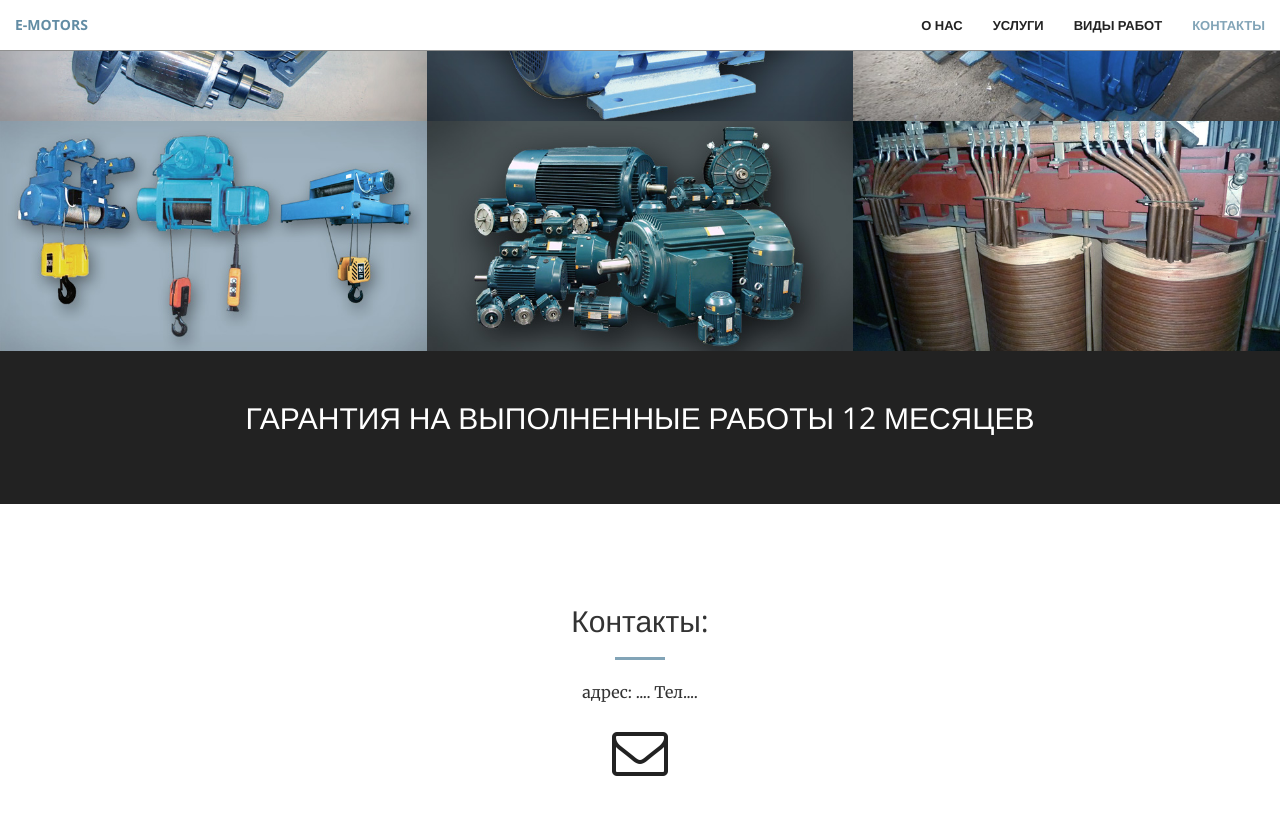
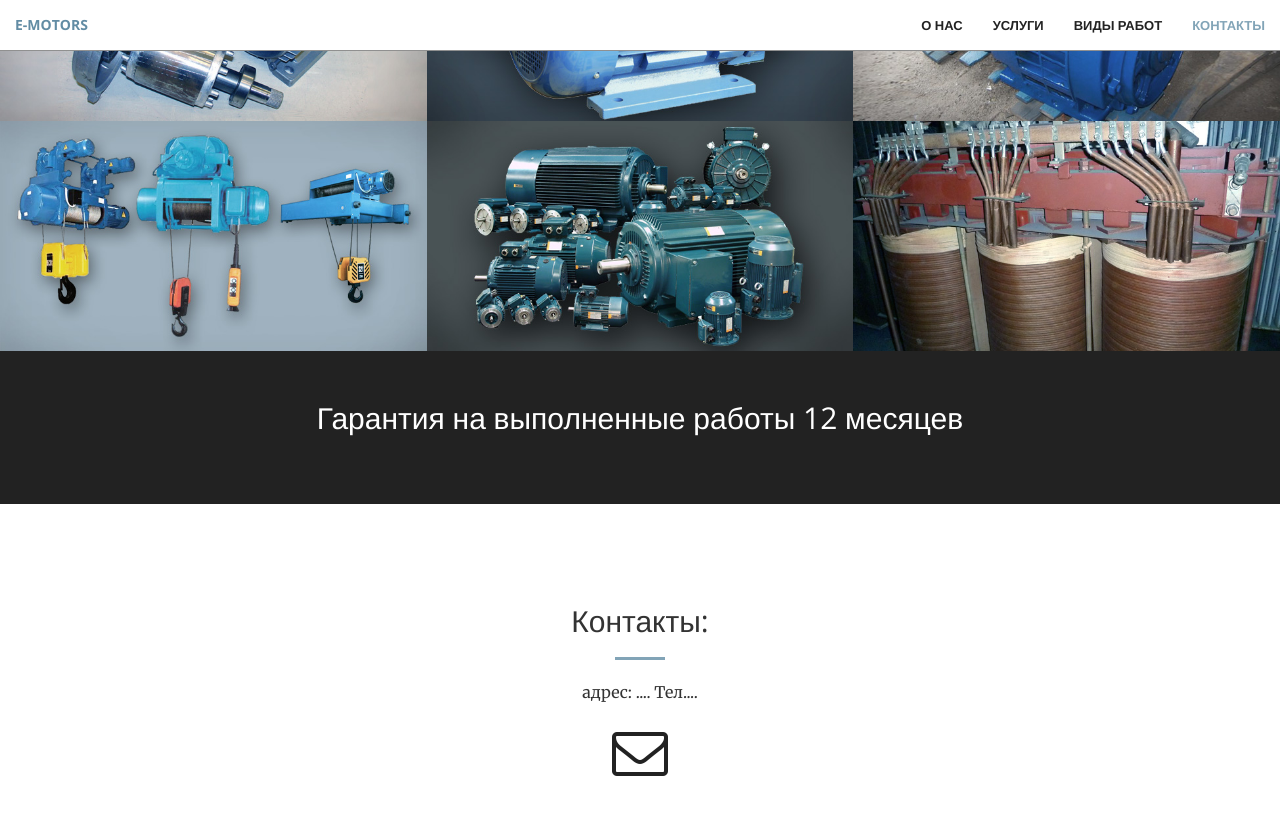
Before and after one commit to Magnum800/e-motors, a Jekyll site: the page built from index.html, in a window 1280 px wide and 900 px high, scrolled down 1979 px. Shown: the top 815 px of the window. Built offline with Jekyll 4.4.1, drawn with Linux system fonts in a browser that asks for light colours.

```diff
--- a/_includes/aside.html
+++ b/_includes/aside.html
@@ -1,7 +1,7 @@
   <aside class="bg-dark">
       <div class="container text-center">
           <div class="call-to-action">
-              <h2>ГАРАНТИЯ НА ВЫПОЛНЕННЫЕ РАБОТЫ 12 МЕСЯЦЕВ</h2>
+              <h2>Гарантия на выполненные работы 12 месяцев</h2>
           </div>
       </div>
   </aside>
```
